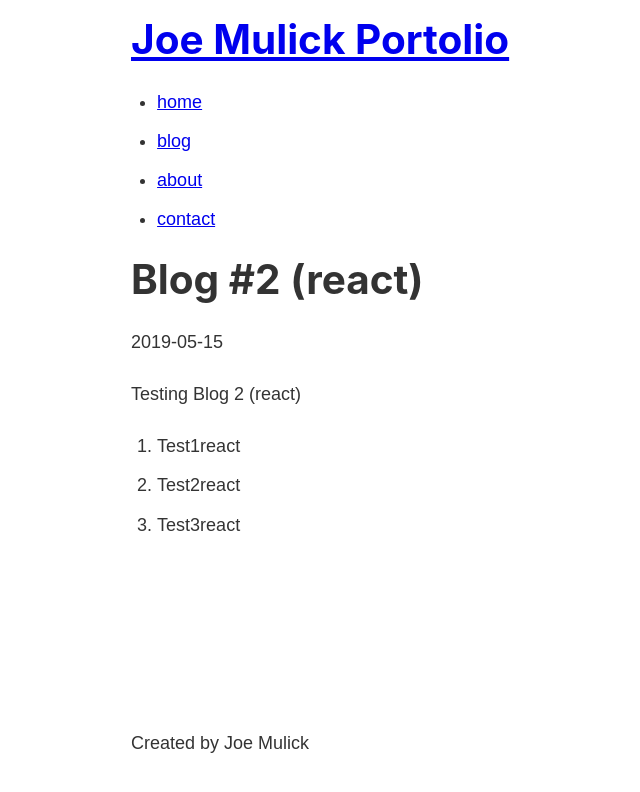
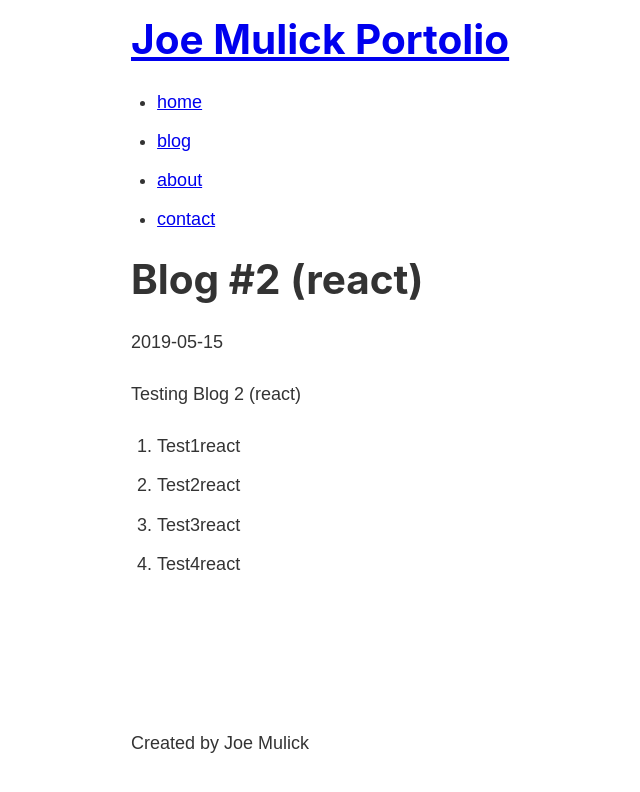
Before and after one commit to joemulick/gatsby_portfolio, a Gatsby site in the folder my_gatsby_portfolio/: page /blog/react in a window 1280 px wide. Shown: the whole page, without its empty margins (152-792 px from the left). Built offline with nearby package versions, Linux system fonts and the light colour scheme; Gatsby itself is replaced by a stand-in of ours.

```diff
--- a/my_gatsby_portfolio/src/blogposts/react.md
+++ b/my_gatsby_portfolio/src/blogposts/react.md
@@ -8,3 +8,4 @@
 1. Test1react
 2. Test2react
 3. Test3react
+4. Test4react
```
